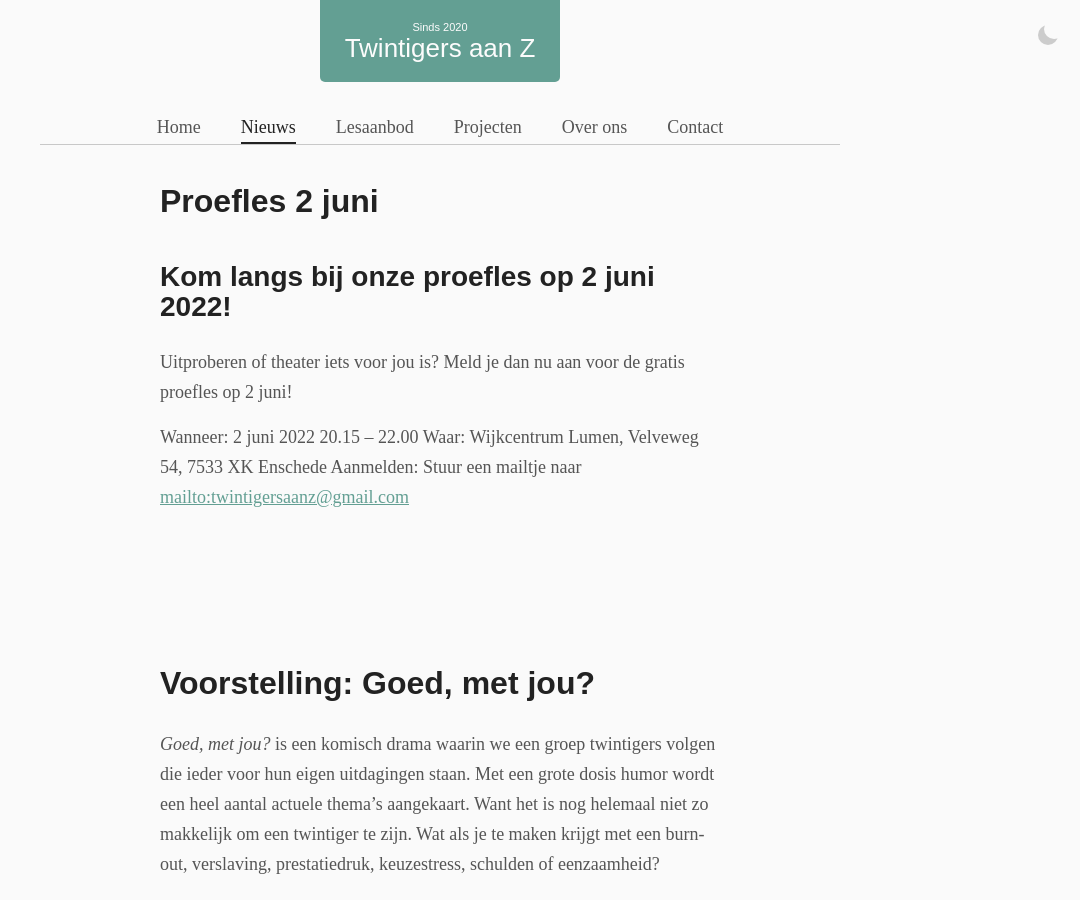
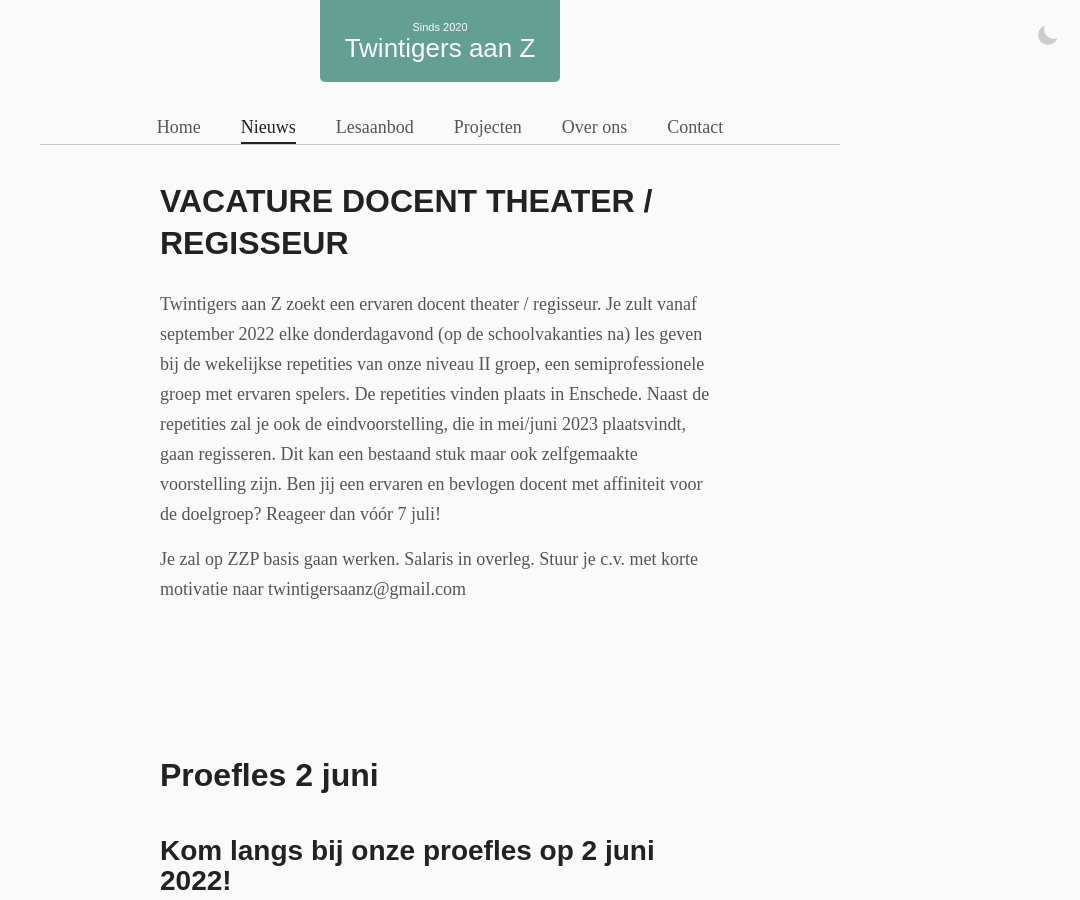
Before and after one commit to cmitz/twintigersaanz, a Jekyll site: the page built from news/index.html, in a window 1280 px wide and 900 px high. Shown: the whole window, without its empty margins (200-1280 px from the left). Built offline with Jekyll 4.4.1, drawn with Linux system fonts in a browser that asks for light colours; some web fonts are replaced; the list of posts is cut into pages by our own code.

Commit message:
Add job opening text for teacher/director

```diff
--- /dev/null
+++ b/_posts/2022-07-01-vacature-docent-theater-regisseur.md
@@ -0,0 +1,12 @@
+---
+author: casper
+title:  "VACATURE DOCENT THEATER / REGISSEUR"
+date:   2022-07-01 12:00:00 +0200
+categories: Lessen
+description: Twintigers aan Z zoekt een ervaren docent theater / regisseur.
+---
+
+Twintigers aan Z zoekt een ervaren docent theater / regisseur. Je zult vanaf september 2022 elke donderdagavond (op de schoolvakanties na) les geven bij de wekelijkse repetities van onze niveau II groep, een semiprofessionele groep met ervaren spelers. De repetities vinden plaats in Enschede. Naast de repetities zal je ook de eindvoorstelling, die in mei/juni 2023 plaatsvindt, gaan regisseren. Dit kan een bestaand stuk maar ook zelfgemaakte voorstelling zijn. Ben jij een ervaren en bevlogen docent met affiniteit voor de doelgroep? Reageer dan vóór 7 juli!
+
+Je zal op ZZP basis gaan werken. Salaris in overleg.
+Stuur je c.v. met korte motivatie naar twintigersaanz@gmail.com
--- a/index.html
+++ b/index.html
@@ -10,3 +10,5 @@ title: Theatervereniging Twintigers aan Z
 <p>Theatervereniging <i>Twintigers aan Z</i> is dé plek in Enschede voor iedereen tussen de twintig en dertig jaar die in een professionele omgeving met theater bezig wil zijn. Wij zijn er voor zowel beginnend als ervaren spelers. Onze focus ligt op persoonlijke aandacht, ontwikkeling en een heleboel spelplezier.</p>
 
 <a href="{% link _pages/lessons.html %}">Schrijf je nu in voor het nieuwe theaterseizoen!</a>
+
+<p>Twintigers aan Z zoekt een ervaren docent theater / regisseur! Ga naar <a href="{% post_url 2022-07-01-vacature-docent-theater-regisseur %}">deze pagina</a> voor meer informatie.</p>
```
